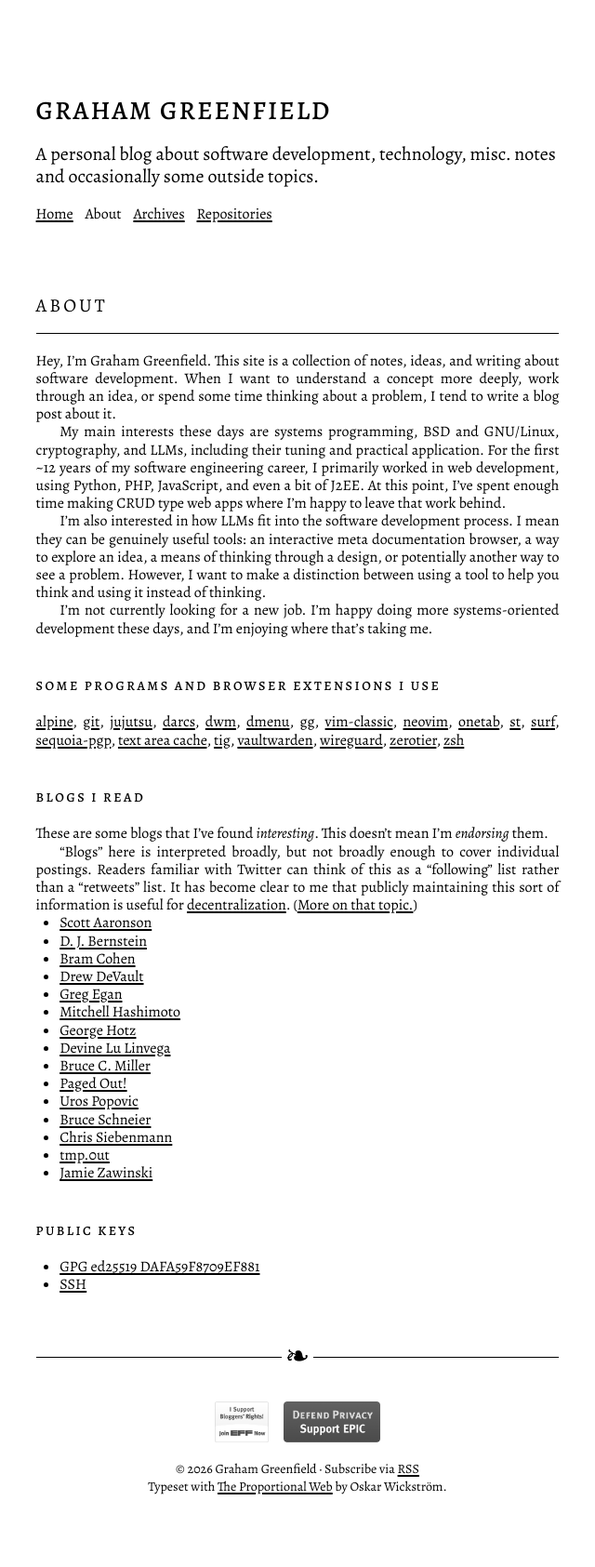
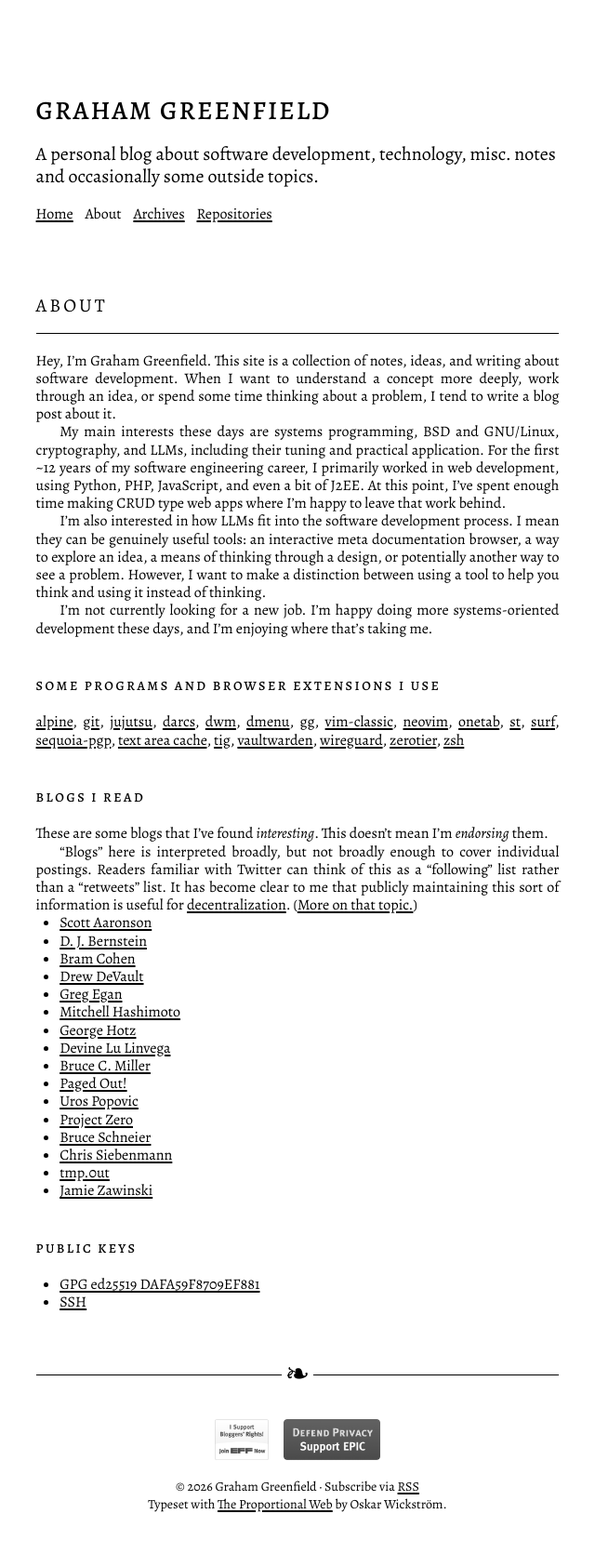
Before and after one commit to gmgreenfield/gmgreenfield.github.io, a Jekyll site: the page built from about.md, in a window 1280 px wide. Shown: the whole page at 93% size, without its empty margins (320-960 px from the left). Built offline with Jekyll 4.4.1, drawn with Linux system fonts in a browser that asks for light colours.

Commit message:
Add project zero to blogroll.
Removed Project Zero link from the list of contributors.

```diff
--- a/about.md
+++ b/about.md
@@ -51,6 +51,7 @@ These are some blogs that I've found *interesting*. This doesn't mean I'm *endor
 - [Bruce C. Miller](https://macroexpand.com/~bm3719){:target="_blank"}
 - [Paged Out!](https://pagedout.institute/){:target="_blank"}
 - [Uros Popovic](https://popovicu.com/){:target="_blank"}
+- [Project Zero](https://projectzero.google/){:target="_blank"}
 - [Bruce Schneier](https://www.schneier.com/){:target="_blank"}
 - [Chris Siebenmann](https://utcc.utoronto.ca/~cks/space/blog/){:target="_blank"}
 - [tmp.0ut](https://tmpout.sh/){:target="_blank"}
```
